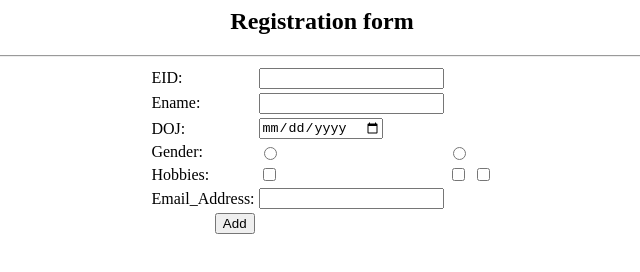
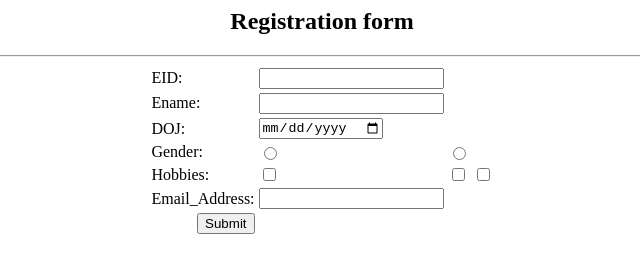
Before and after one commit to akku1227/newccgit, a plain HTML site: page index.html in a window 1280 px wide. Shown: the full height of the page, 318-958 px from the left. Drawn offline with Linux system fonts and the light colour scheme.

Commit message:
Update index.html

```diff
--- a/index.html
+++ b/index.html
@@ -45,7 +45,7 @@
 </tr>
 
 <tr>
-<td align="right"><input name="Submit" type="Submit" value="Add" /></td>
+<td align="right"><input name="Submit" type="Submit" value="Submit" /></td>
 </tr>
 
 </tbody>
```
